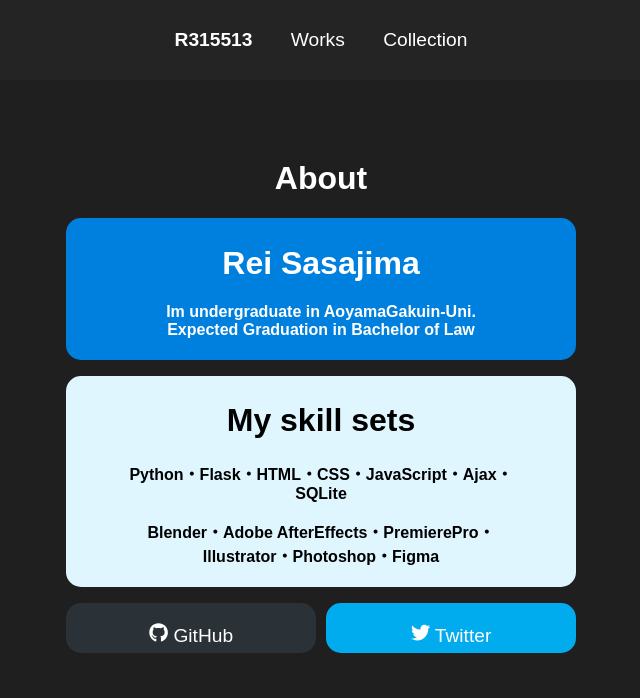
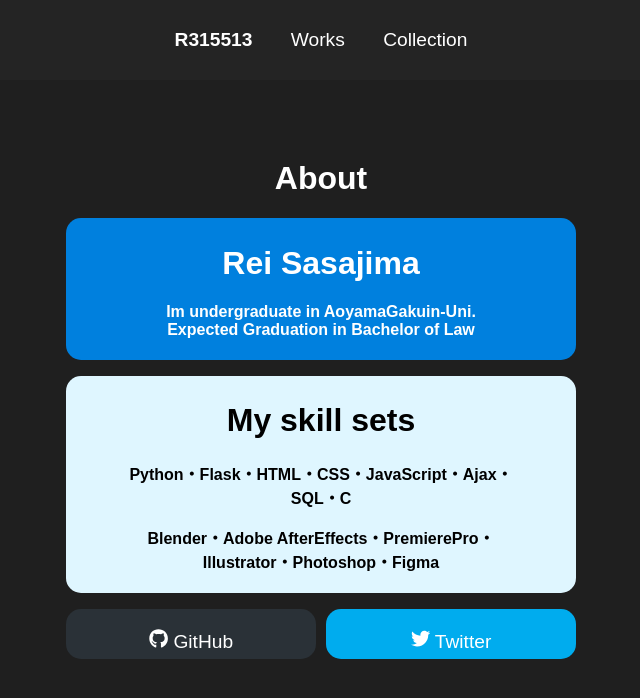
Before and after one commit to ReiSasajima/site, a React (Create React App) app: page / in a window 1280 px wide. Shown: the top 698 px of the page, without its empty margins (319-959 px from the left). Built offline with nearby package versions, Linux system fonts and the light colour scheme.

Commit message:
fullfilled paragraph in Skill.jsx

```diff
--- a/src/components/Skill.jsx
+++ b/src/components/Skill.jsx
@@ -4,7 +4,7 @@ const Skill=()=> {
   return (
     <div className='Skill-Wrapper'>
       <h1 className='Skill-Wrapper-Title'>My skill sets</h1>
-      <p className='Skill-Wrapper-Text'>Python・Flask・HTML・CSS・JavaScript・Ajax・SQLite</p>
+      <p className='Skill-Wrapper-Text'>Python・Flask・HTML・CSS・JavaScript・Ajax・SQL・C</p>
       <p className='Skill-Wrapper-Text'>Blender・Adobe AfterEffects・PremierePro・Illustrator・Photoshop・Figma</p>
     </div>
       )
```
